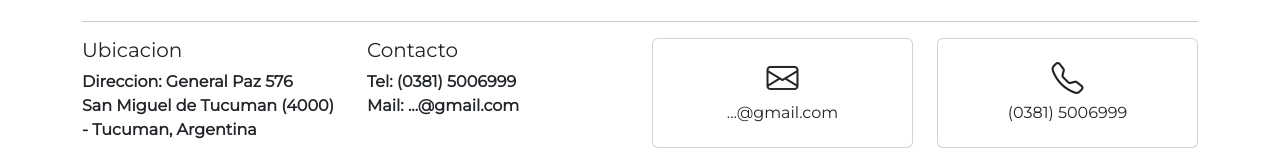
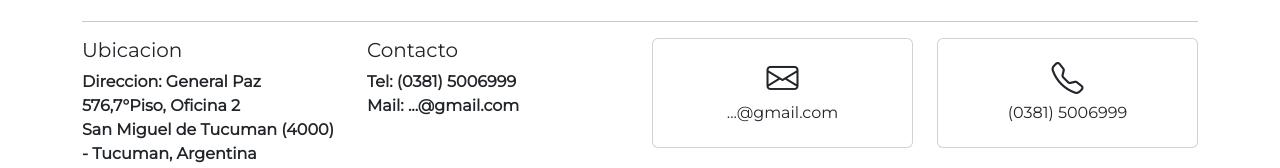
Before and after one commit to FranDelgado20/ProyectoIfaun, a React (Vite) app: page /contact in a window 1280 px wide. Shown: the part 145-313 px from the top of the page. Built offline with nearby package versions, Linux system fonts and the light colour scheme.

Commit message:
añado direccion

```diff
--- a/src/Pages/ContactPage.jsx
+++ b/src/Pages/ContactPage.jsx
@@ -23,7 +23,7 @@ const ContactPage = () => {
               <Col sm={12} md={12} lg={6}>
                 <h5>Ubicacion</h5>
                 <ul>
-                  <li>Direccion: General Paz 576 </li>
+                  <li>Direccion: General Paz 576,7°Piso, Oficina 2 </li>
                   <li>San Miguel de Tucuman (4000) - Tucuman, Argentina</li>
                 </ul>
               </Col>
```
